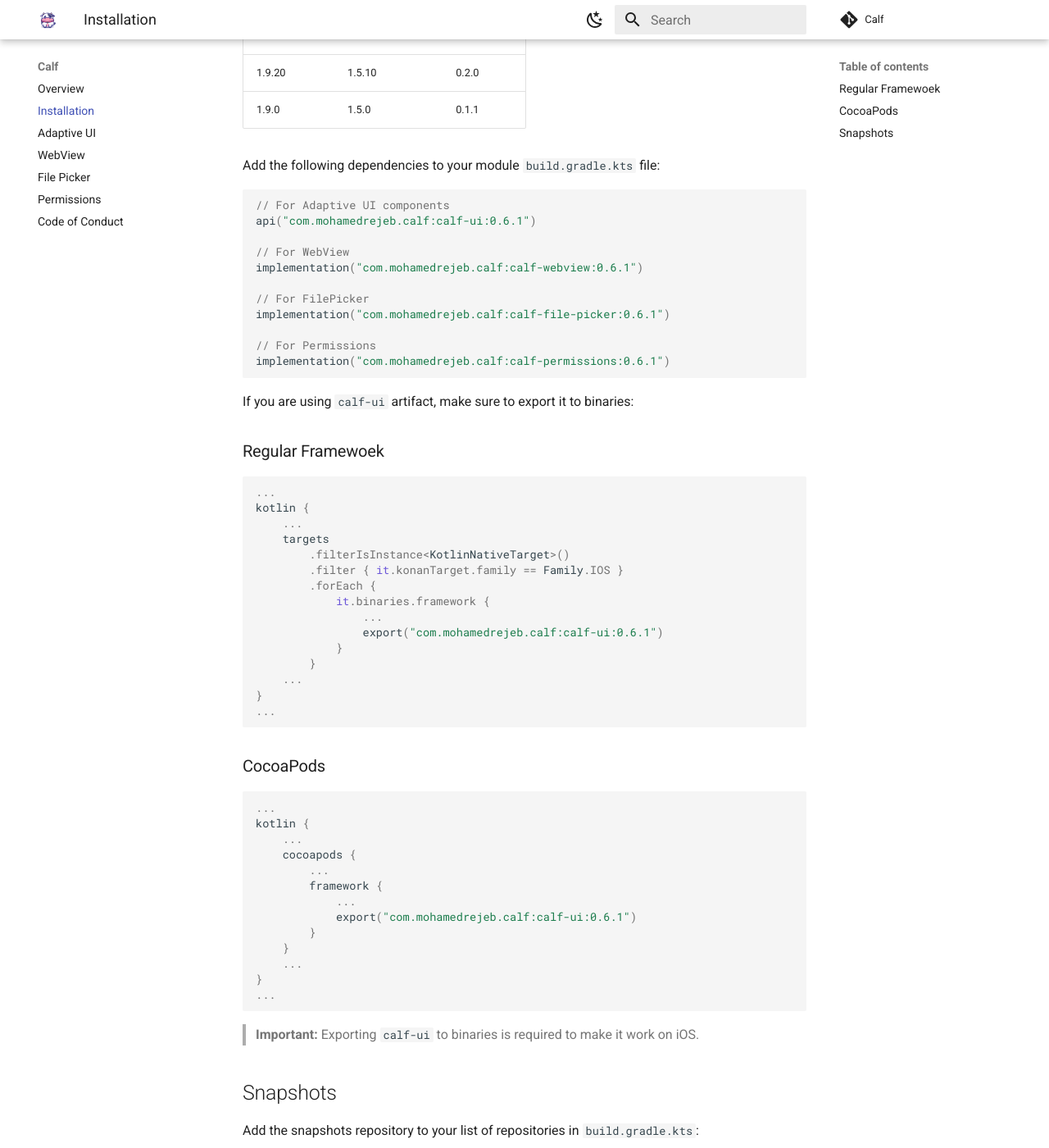
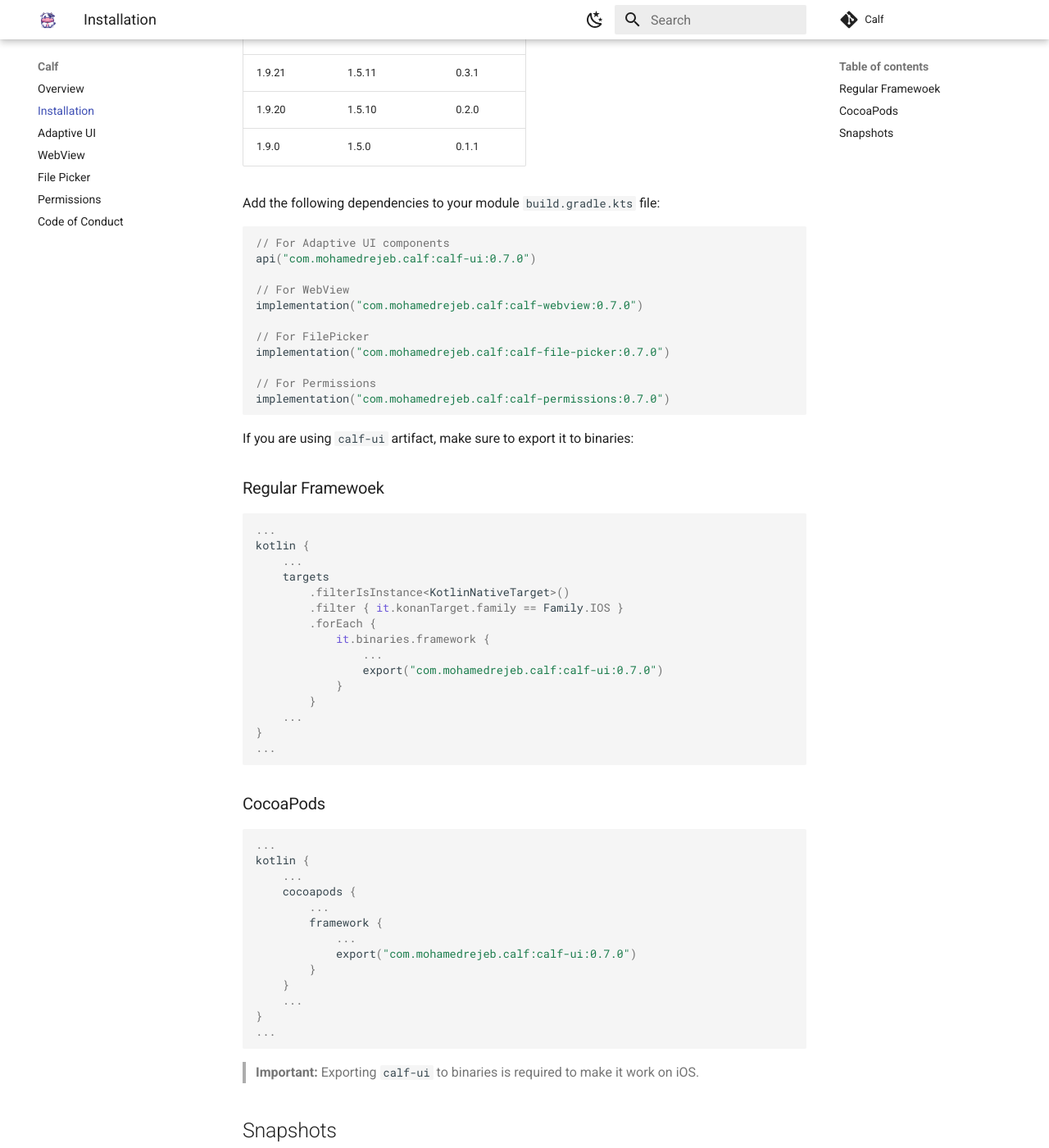
Before and after one commit to MohamedRejeb/Calf, an MkDocs documentation site: the page built from docs/installation.md, in a window 1280 px wide and 1400 px high, scrolled down 385 px. Shown: the whole window at 82% size. Built offline with MkDocs 1.6.1 and Material for MkDocs 9.7.7, drawn with Linux system fonts in a browser that asks for light colours; comment, search, counter and statistics services are not loaded.

Commit message:
Update version to 0.7.0

````diff
--- a/docs/filepicker.md
+++ b/docs/filepicker.md
@@ -7,7 +7,7 @@
 Add the following dependency to your module `build.gradle.kts` file:
 
 ```kotlin
-implementation("com.mohamedrejeb.calf:calf-file-picker:0.6.1")
+implementation("com.mohamedrejeb.calf:calf-file-picker:0.7.0")
 ```
 
 ## Usage
--- a/docs/installation.md
+++ b/docs/installation.md
@@ -4,6 +4,7 @@
 
 | Kotlin version | Compose version | Calf version |
 |----------------|-----------------|--------------|
+| 2.1.0          | 1.7.3           | 0.7.0        |
 | 2.0.21         | 1.7.0           | 0.6.1        |
 | 2.0.10         | 1.6.11          | 0.5.5        |
 | 1.9.22         | 1.6.0           | 0.4.1        |
@@ -15,16 +16,16 @@ Add the following dependencies to your module `build.gradle.kts` file:
 
 ```kotlin
 // For Adaptive UI components
-api("com.mohamedrejeb.calf:calf-ui:0.6.1")
+api("com.mohamedrejeb.calf:calf-ui:0.7.0")
 
 // For WebView
-implementation("com.mohamedrejeb.calf:calf-webview:0.6.1")
+implementation("com.mohamedrejeb.calf:calf-webview:0.7.0")
 
 // For FilePicker
-implementation("com.mohamedrejeb.calf:calf-file-picker:0.6.1")
+implementation("com.mohamedrejeb.calf:calf-file-picker:0.7.0")
 
 // For Permissions
-implementation("com.mohamedrejeb.calf:calf-permissions:0.6.1")
+implementation("com.mohamedrejeb.calf:calf-permissions:0.7.0")
 ```
 
 If you are using `calf-ui` artifact, make sure to export it to binaries:
@@ -40,7 +41,7 @@ kotlin {
         .forEach {
             it.binaries.framework {
                 ...
-                export("com.mohamedrejeb.calf:calf-ui:0.6.1")
+                export("com.mohamedrejeb.calf:calf-ui:0.7.0")
             }
         }
     ...
@@ -57,7 +58,7 @@ kotlin {
         ...
         framework {
             ...
-            export("com.mohamedrejeb.calf:calf-ui:0.6.1")
+            export("com.mohamedrejeb.calf:calf-ui:0.7.0")
         }
     }
     ...
--- a/docs/permissions.md
+++ b/docs/permissions.md
@@ -7,7 +7,7 @@
 Add the following dependency to your module `build.gradle.kts` file:
 
 ```kotlin
-implementation("com.mohamedrejeb.calf:calf-permissions:0.6.1")
+implementation("com.mohamedrejeb.calf:calf-permissions:0.7.0")
 ```
 
 ## Usage
--- a/docs/webview.md
+++ b/docs/webview.md
@@ -7,7 +7,7 @@
 Add the following dependency to your module `build.gradle.kts` file:
 
 ```kotlin
-implementation("com.mohamedrejeb.calf:calf-webview:0.6.1")
+implementation("com.mohamedrejeb.calf:calf-webview:0.7.0")
 ```
 
 ## Usage
````
Also changed, not shown: README.md (+1 -0 lines), docs/ui.md (+4 -3 lines), 1 other file.
